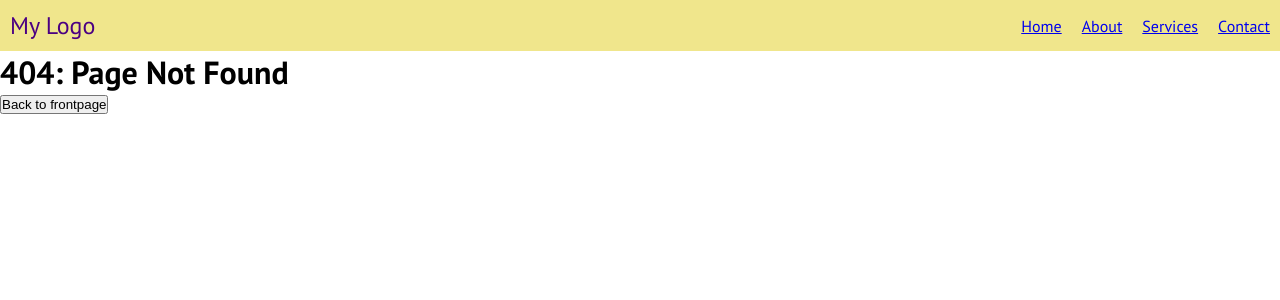
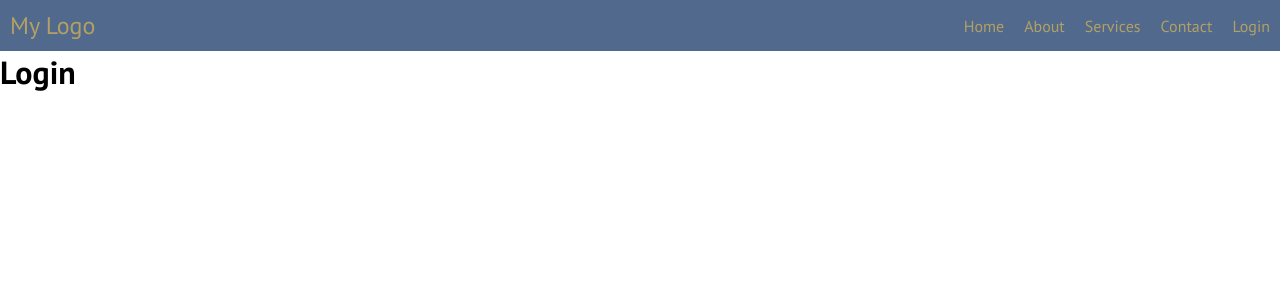
Before and after one commit to TRossen89/react-styles-routes, a React (Vite) app: page /login in a window 1280 px wide. Before the commit this address had no page. Shown: the top 300 px of the page. Built offline with nearby package versions, Linux system fonts and the light colour scheme.

Commit message:
Some styling and beginning of login

```diff
--- a/src/App.jsx
+++ b/src/App.jsx
@@ -17,12 +17,12 @@ import Contact from "./page/Contact";
 import PageNotFound from "./page/PageNotFound";
 import Home from "./page/Home";
 import AppLayout from "./layout/AppLayout";
+import Login from "./page/Login";
 import { BASE_URL_DEV, BASE_URL_PROD } from "./utils/globalVariables";
 
 const Test = styled.p`
   background-color: var(--turqois1);
 `;
-
 
 function Posts() {
   return (
@@ -38,18 +38,18 @@ function Post() {
   return <h1> Post: {params.postId} </h1>;
 }
 
-
-
 function App() {
   return (
     <BrowserRouter>
+
       <Routes>
         <Route element={<AppLayout />}>
+
           <Route index element={<Navigate to="home" />} />
-          <Route path="home" element={<Home/>} />
-          <Route path="/about" element={<About/>} />
-          <Route path="/contact" element={<Contact/>} />
-
+          <Route path="home" element={<Home />} />
+          <Route path="/about" element={<About />} />
+          <Route path="/contact" element={<Contact />} />
+          <Route path="/login" element={<Login />} />
 
           <Route path="posts" element={<Posts />}>
             <Route index element={<h1>New Posts</h1>} />
@@ -58,6 +58,8 @@ function App() {
 
           <Route path="*" element={<PageNotFound />} />
         </Route>
+
+
       </Routes>
     </BrowserRouter>
   );
--- a/src/layout/MainNav.jsx
+++ b/src/layout/MainNav.jsx
@@ -3,11 +3,30 @@ import styled from 'styled-components';
 import { NavLink } from 'react-router-dom';
 
 
-
 const HeaderContainer = styled.header`
-  background-color: #F0E68C; /* Gold */
+  background-color: var(--turqois5); /* Gold */
   padding: 10px;
 `;
+
+const StyledNavLink = styled(NavLink)`
+
+/* Remove bottom line */
+text-decoration: none;
+
+/* Define normal state styles */
+color: var(--gold1); /* Normal color */
+
+/* Define hover state styles */
+&:hover {
+  color: var(--gray1); /* Hover color */
+}
+
+/* Define active state styles */
+&.active {
+  color: var(gray3); /* Active color */
+}
+`;
+
 
 const Nav = styled.nav`
   display: flex;
@@ -16,7 +35,7 @@ const Nav = styled.nav`
 `;
 
 const Logo = styled.div`
-  color: #4B0082; /* Indigo */
+  color: var(--gold1);
   font-size: 24px;
 `;
 
@@ -27,9 +46,13 @@ const Menu = styled.ul`
 
 const MenuItem = styled.li`
   margin-left: 20px;
+  color: var(--gold1);
 `;
 
-;
+const Login = styled.div`
+
+  color: var(--gold1);
+  `;
 
 const MainNav = () => {
   return (
@@ -37,11 +60,13 @@ const MainNav = () => {
       <Nav>
         <Logo>My Logo</Logo>
         <Menu>
-          <MenuItem><NavLink to="/home">Home</NavLink></MenuItem>
-          <MenuItem><NavLink to="/about">About</NavLink></MenuItem>
-          <MenuItem><NavLink to="/services">Services</NavLink></MenuItem>
-          <MenuItem><NavLink to="/contact">Contact</NavLink></MenuItem>
+          <MenuItem><StyledNavLink to="/home">Home</StyledNavLink></MenuItem>
+          <MenuItem><StyledNavLink to="/about">About</StyledNavLink></MenuItem>
+          <MenuItem><StyledNavLink to="/services">Services</StyledNavLink></MenuItem>
+          <MenuItem><StyledNavLink to="/contact">Contact</StyledNavLink></MenuItem>
+          <MenuItem><StyledNavLink to="/login">Login</StyledNavLink></MenuItem>
         </Menu>
+
       </Nav>
     </HeaderContainer>
   );
--- /dev/null
+++ b/src/page/Login.jsx
@@ -0,0 +1,15 @@
+
+function Login(){
+
+    return(
+
+        <>
+            <h1>Login</h1>
+            <form>
+
+            </form>
+        </>
+    )
+}
+
+export default Login;
--- a/src/styles/globalStyles.js
+++ b/src/styles/globalStyles.js
@@ -26,6 +26,10 @@ const GlobalStyles = createGlobalStyle`
     --turqois9: #50598c;
     --turqois10: #50558c;
 
+    --gold1: #b3a064;
+    --gold2: #7d6b32;
+
+
     --gray1: #d7d8e0;
     --gray2: #a8a9ad;
     --gray3: #7c7c80;
```
